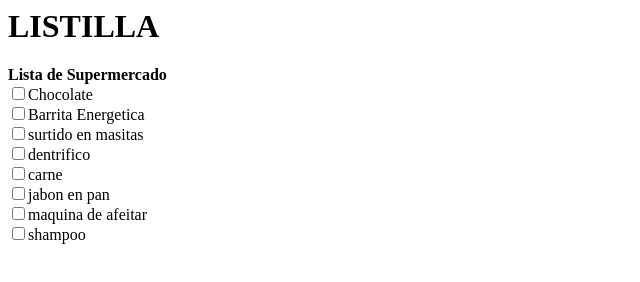
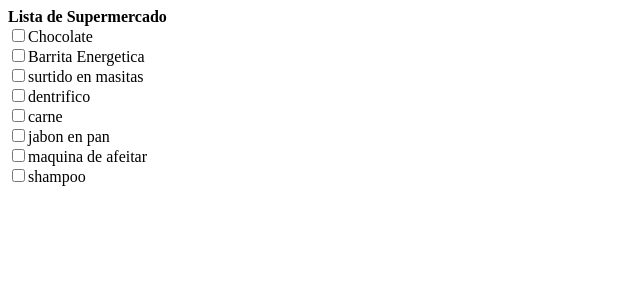
Before and after one commit to GastonH01/lahistoriadeunagranvida, a plain HTML site: page index.html in a window 1280 px wide. Shown: the whole page, without its empty margins (0-640 px from the left). Drawn offline with Linux system fonts and the light colour scheme.

Commit message:
saque h1

```diff
--- a/index.html
+++ b/index.html
@@ -3,7 +3,6 @@
 
     </head>
     <body>
-        <h1>LISTILLA</h1>
         <form>
             <label form="lista"><strong>Lista de Supermercado</strong></label>
             <br>
```
